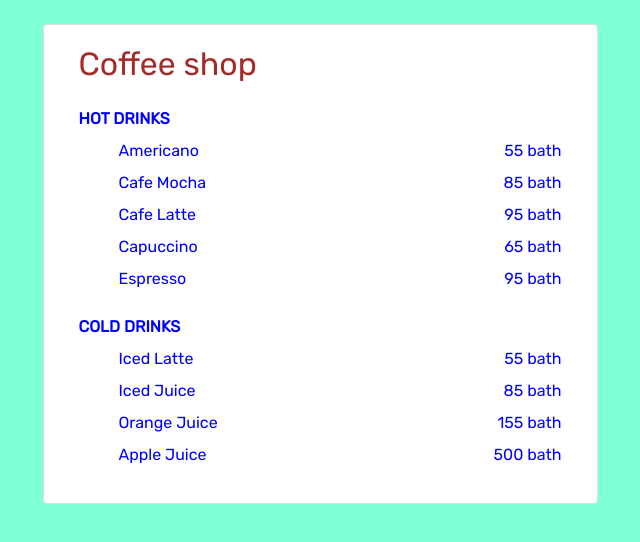
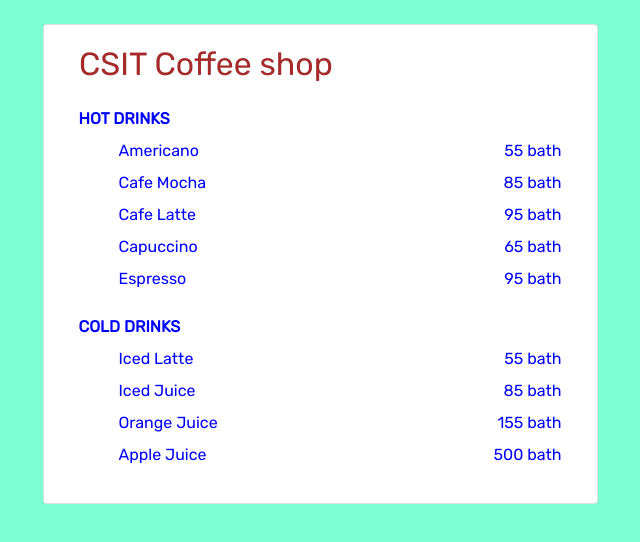
Before and after one commit to reankt/csit-workshop-190615, a plain HTML site: page index.html in a window 1280 px wide. Shown: the whole page, without its empty margins (320-960 px from the left). Drawn offline with nearby package versions, Linux system fonts and the light colour scheme.

Commit message:
add animate with header

```diff
--- a/index.html
+++ b/index.html
@@ -23,7 +23,7 @@
           <!-- Content here -->
           <div class="card col-6">
             <div class="card-body">
-                <h2 class="label-header">Coffee shop</h2>
+                <h2 class="label-header animated jackInTheBox">CSIT Coffee shop</h2>
                 <div class="group-menu">
                   <p class="menu-header">HOT DRINKS</p>
                   <ul>
```
